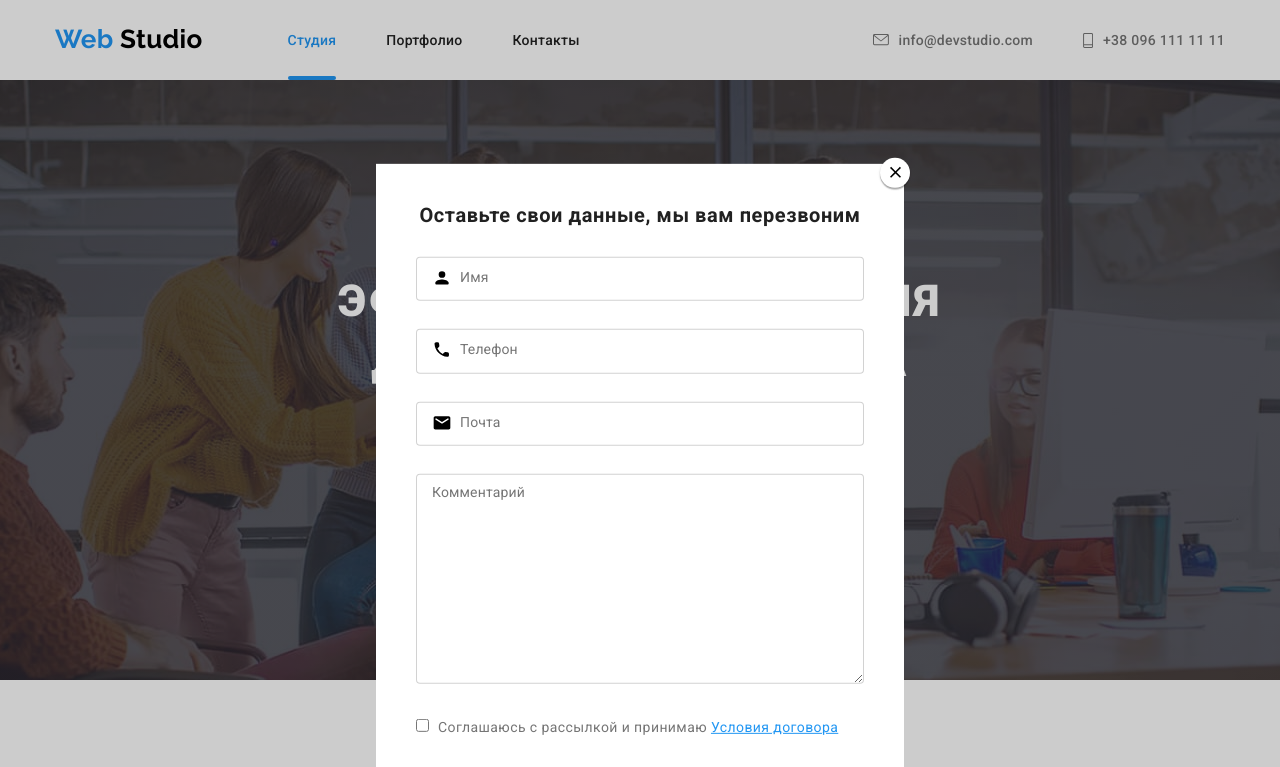
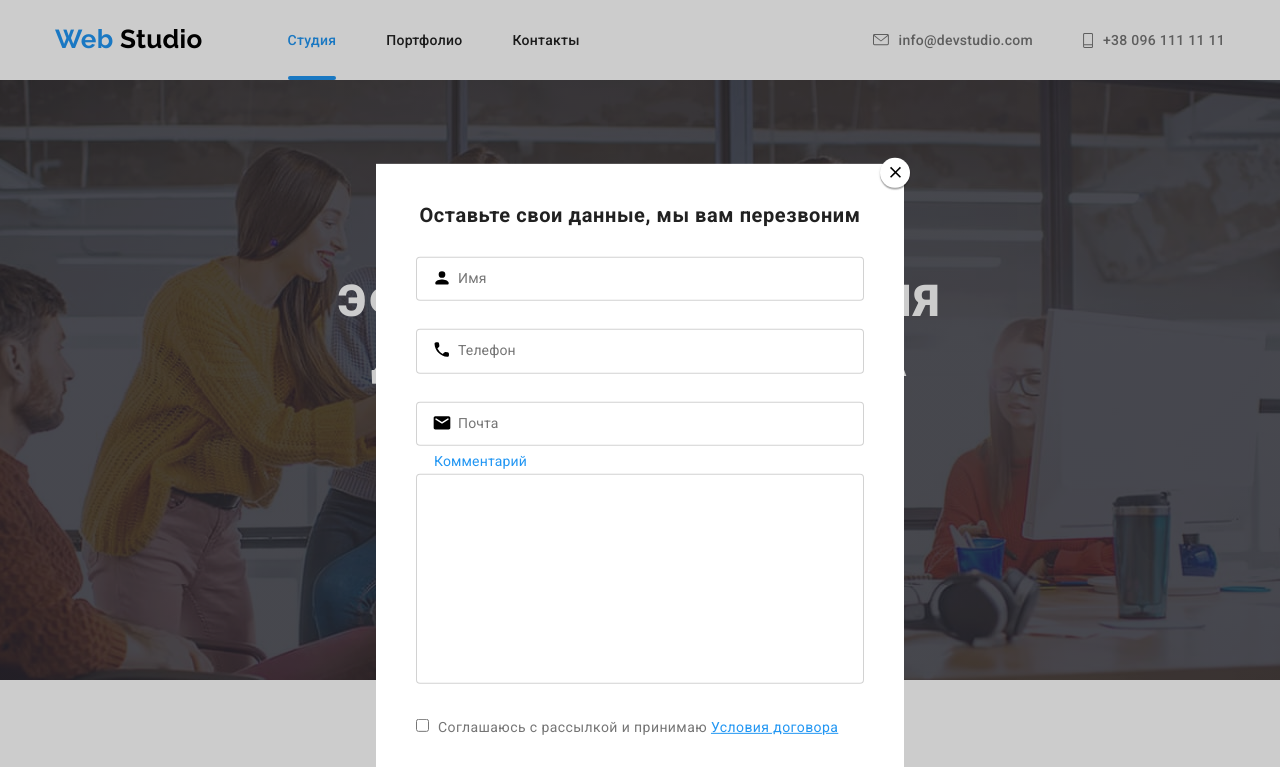
Before and after one commit to ZhivotnkoAlex/goit-markup-hw-06, a plain HTML site: page index.html in a window 1280 px wide. Both pictures are taken after a click on the button "Заказать услугу". Shown: the top 767 px of the page. Drawn offline with nearby package versions, Linux system fonts and the light colour scheme.

Commit message:
вносит доп. настройки формы

```diff
--- a/css/style.css
+++ b/css/style.css
@@ -826,6 +826,7 @@
     top: 50%;
     left: 50%;
     transform: translate(-50%, -50%);
+    min-width: 528px;
 }
 
 .form__title {
@@ -855,10 +856,31 @@
     line-height: 1.14;
     letter-spacing: 0.01em;
     color: var(--secondary-color);
-    top: 11px;
-    left: 16px;
+    top: 0;
+    left: 0;
     display: flex;
     align-items: center;
+}
+
+.form__icon {
+    position: absolute;
+    top: 0;
+    left: 0;
+    transform: translate(16px, 11px);
+}
+
+.form__descr {
+    position: absolute;
+    top: 0;
+    left: 0;
+    transform: translate(42px, 14px);
+}
+
+.form__comment {
+    position: absolute;
+    top: 0;
+    left: 0;
+    transform: translate(16px, 11px);
 }
 
 .form__input {
@@ -873,18 +895,37 @@
     margin-bottom: 28px;
 }
 
-.form__wraper:focus-within .form__icon {
+.form__textaria {
+    position: relative;
+    resize: none;
+    width: 100%;
+    border: 1px solid rgba(33, 33, 33, 0.2);
+    border-radius: 4px;
+    padding: 12px 16px 12px 42px;
+    outline: none;
+}
+
+
+/* .form__wraper:focus-within .form__descr,
+.form__wraper:focus-within .form__comment {
+    color: var(--accent-primary-color);
+} */
+
+.form__wraper:focus-within .form__icon,
+.form__input:not(:placeholder-shown)+.form__label>.form__icon {
     fill: var(--accent-primary-color);
 }
 
-.form__wraper:focus-within .form__descr {
+.form__input:focus-within+.form__label>.form__descr,
+.form__input:not(:placeholder-shown)+.form__label>.form__descr {
     color: var(--accent-primary-color);
-    transform: translate( -27px, -35px);
+    transform: translate( 18px, -20px);
 }
 
-.form__wraper:focus-within .form__comment {
+.form__textaria:focus-within+.form__label>.form__comment,
+.form__textaria:not(:placeholder-shown)+.form__label>.form__comment {
     color: var(--accent-primary-color);
-    transform: translate( 0px, -32px);
+    transform: translate( 18px, -20px);
 }
 
 .form__wraper:focus-within .form__input {
--- a/index.html
+++ b/index.html
@@ -56,7 +56,7 @@
         <!--Форма заказа-->
         <div class="backdrop backdrop__hidden" data-backdrop>
 
-            <form class="form__js-speaker" action="">
+            <form class="form__js-speaker" action="" autocomplete="off">
                 <button class="form__close" data-close-modal>
                     <svg class="form__cross" width=18 height=18>
                             <use href="./images/symbol-defs.svg#icon-form-close" ></use>
@@ -64,7 +64,7 @@
                 </button>
                 <span class=form__title>Оставьте свои данные, мы вам перезвоним</span>
                 <div class="form__wraper">
-                    <input class="form__input" type="text" name="customer">
+                    <input class="form__input" type="text" name="customer" placeholder=" ">
                     <label class="form__label">
                         <svg class="form__icon" width=20 height=20>
                                 <use href="./images/symbol-defs.svg#icon-form-person" ></use>
@@ -73,7 +73,7 @@
                     </label >
                 </div>
                 <div class="form__wraper">
-                    <input class="form__input" type="tel" name="tel">
+                    <input class="form__input" type="tel" name="tel" placeholder=" ">
                     <label class="form__label">
                         <svg class="form__icon" width=20 height=20>
                                 <use href="./images/symbol-defs.svg#icon-form-phone" ></use>
@@ -82,7 +82,7 @@
                     </label>
                 </div>
                 <div class="form__wraper">
-                    <input class="form__input" type="email" name="e-mail">
+                    <input class="form__input" type="email" name="e-mail" placeholder=" ">
                     <label class="form__label">
                         <svg class="form__icon" width=20 height=20>
                             <use href="./images/symbol-defs.svg#icon-form-email" ></use>
@@ -91,19 +91,21 @@
                     </label>
                 </div>
                 <div class="form__wraper">
-                    <textarea class="form__input" name="comment" rows="10"> </textarea>
+                    <textarea class="form__textaria" name="comment" id="comment" rows="10" placeholder="   "> </textarea>
                     <label class="form__label">
                         <span class="form__comment">Комментарий</span>
                     </label>
                 </div>
-                <label class="form__term">
-                        <input class="form__checkbox" type="checkbox" >Соглашаюсь с рассылкой и принимаю <a class="form__term--link" href="">Условия договора</a>
+                <label for="comment" class="form__term">
+                        <input class="form__checkbox" type="checkbox"  >Соглашаюсь с рассылкой и принимаю <a class="form__term--link" href="">Условия договора</a>
                 </label>
 
                 <button class="button button--center" type="submit">Отправить</button>
 
             </form>
         </div>
+
+
 
         <!-- Описание ценностей -->
         <section class="values-section">
@@ -435,6 +437,7 @@
     </footer>
 
 
+
     <script>
         (() => {
             document
```
